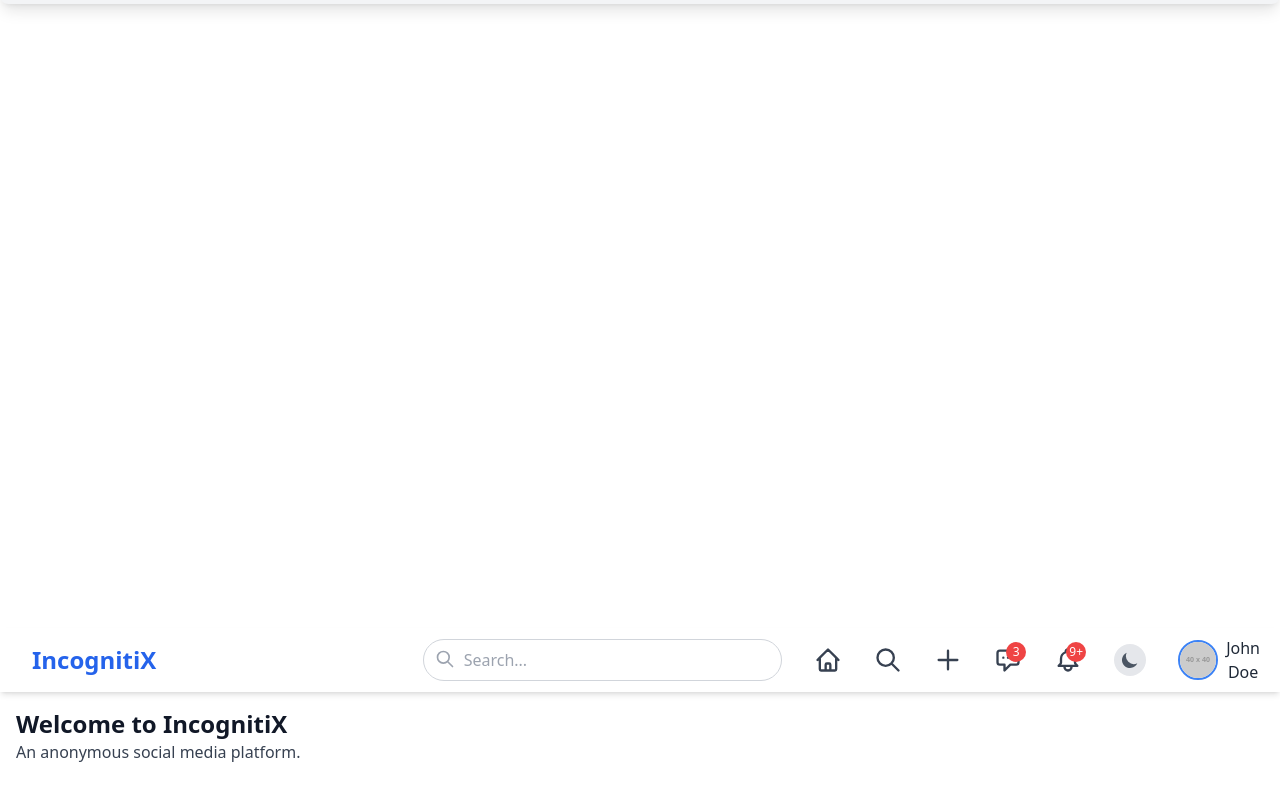
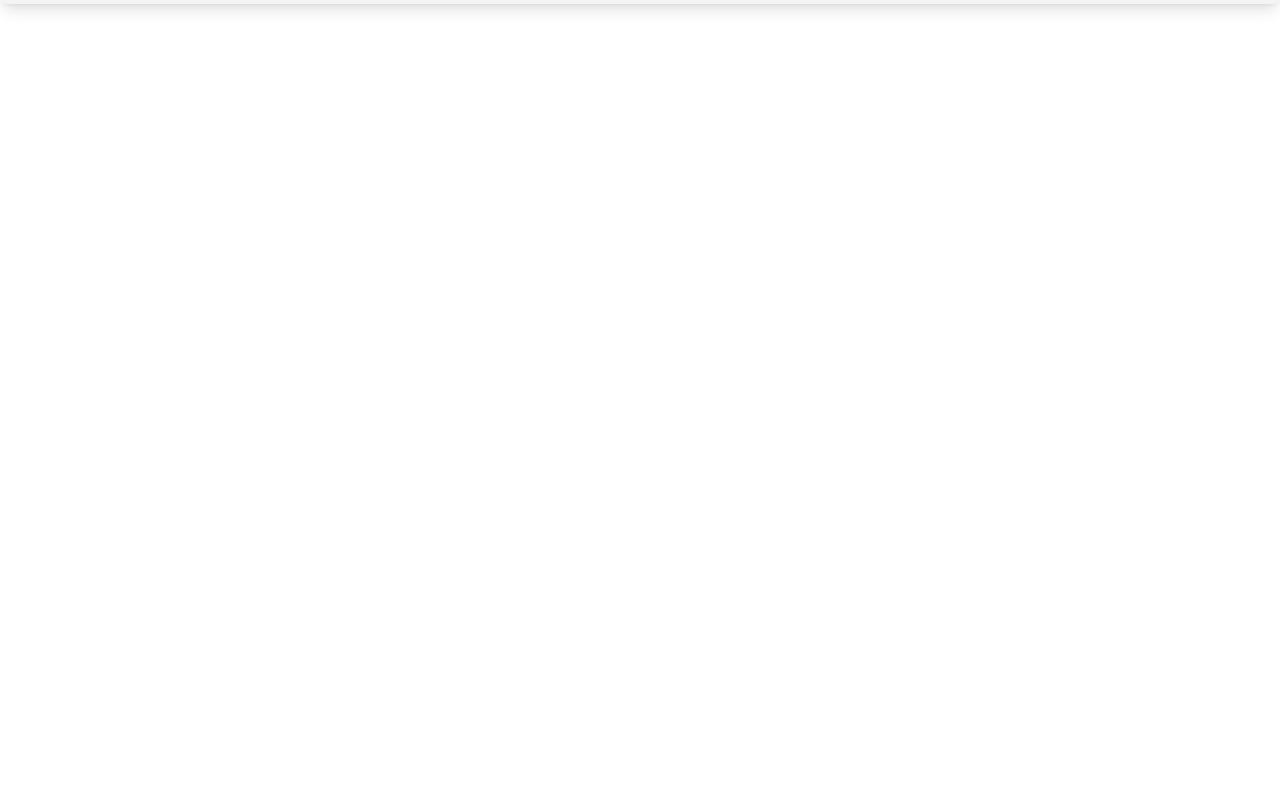
Before and after one commit to Manda-Advik/IncognitiX, a React (Vite) app: page / in a window 1280 px wide. Shown: the part 236-1036 px from the top of the page. After the commit the page ends 864 px from the top, so only its background shows below. Built offline with nearby package versions, Linux system fonts and the light colour scheme.

Commit message:
removed error

```diff
--- a/src/App.jsx
+++ b/src/App.jsx
@@ -22,15 +22,6 @@ function App() {
           <Route path="/profile" element={<Profile />} />
         </Routes>
       </div>
-      <div className="min-h-screen bg-white text-gray-900 dark:bg-gray-900 dark:text-white">
-        <SocialNavbar />
-        <main className="p-4">
-          <h1 className="text-2xl font-bold">Welcome to IncognitiX</h1>
-          <p className="text-gray-700 dark:text-gray-300">
-            An anonymous social media platform.
-          </p>
-        </main>
-      </div>
     </Router>
   );
 }
```
